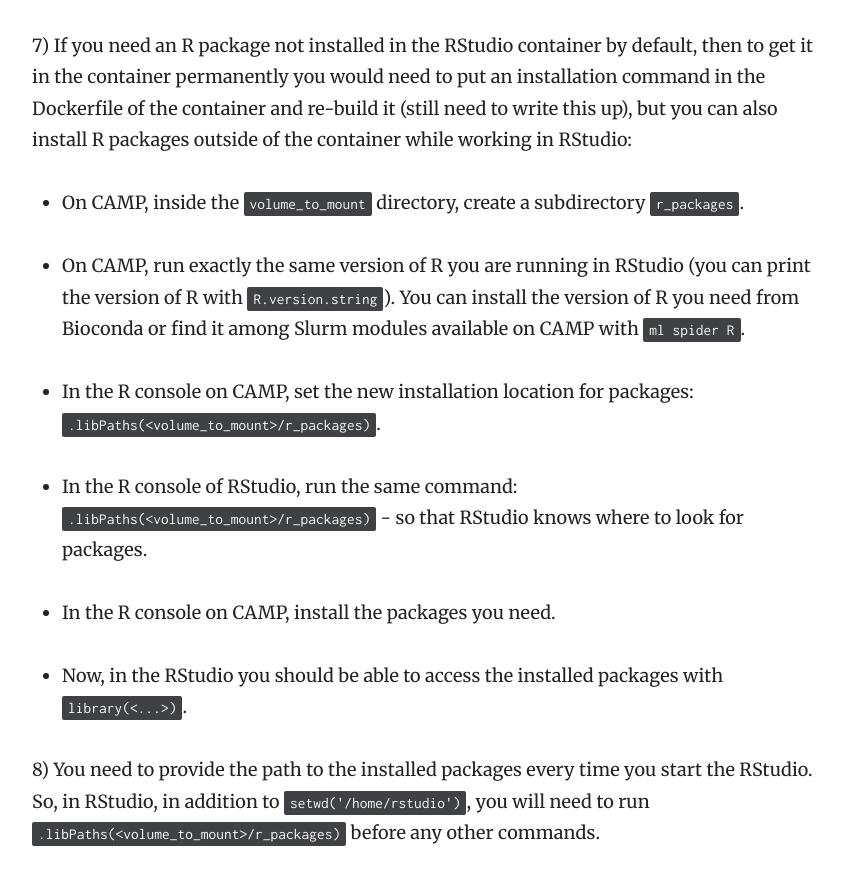
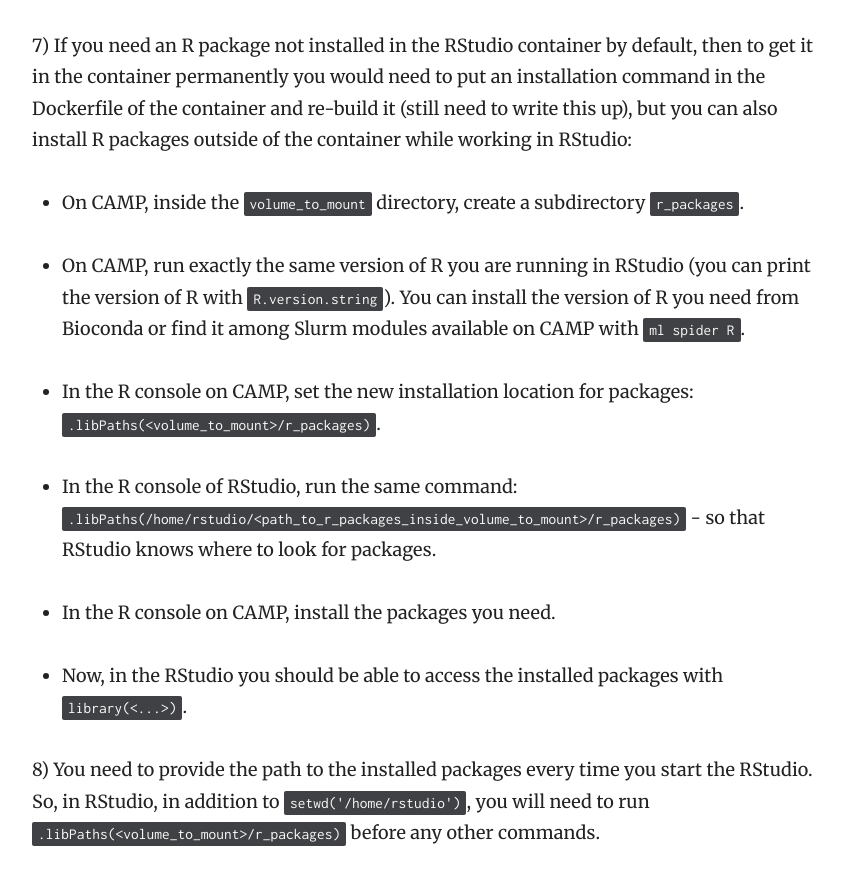
Before and after one commit to luslab/luslab.github.io, a Jekyll site: the page built from _docs/reproducibility/containerising_R.md, in a window 1280 px wide and 900 px high, scrolled down 5254 px. Shown: the top 885 px of the window, without its empty margins (358-1202 px from the left). Built offline with Jekyll 4.4.1, drawn with Linux system fonts in a browser that asks for light colours.

Commit message:
Update containerising_R.md

```diff
--- a/_docs/reproducibility/containerising_R.md
+++ b/_docs/reproducibility/containerising_R.md
@@ -173,7 +173,7 @@ A URL, username and password should now be displayed in the terminal. Use these
 
 - In the R console on CAMP, set the new installation location for packages: `.libPaths(<volume_to_mount>/r_packages)`.
 
-- In the R console of RStudio, run the same command: `.libPaths(<volume_to_mount>/r_packages)` - so that RStudio knows where to look for packages.
+- In the R console of RStudio, run the same command: `.libPaths(/home/rstudio/<path_to_r_packages_inside_volume_to_mount>/r_packages)` - so that RStudio knows where to look for packages.
 
 - In the R console on CAMP, install the packages you need.
 
```
